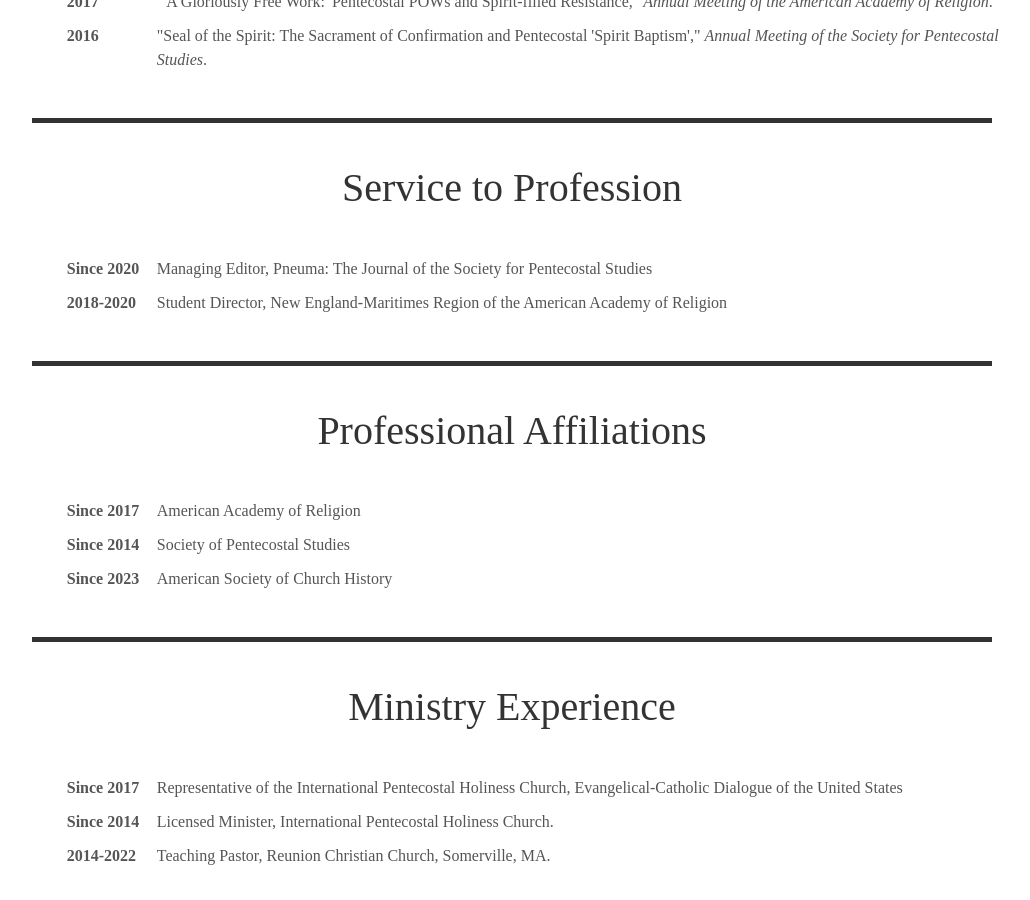
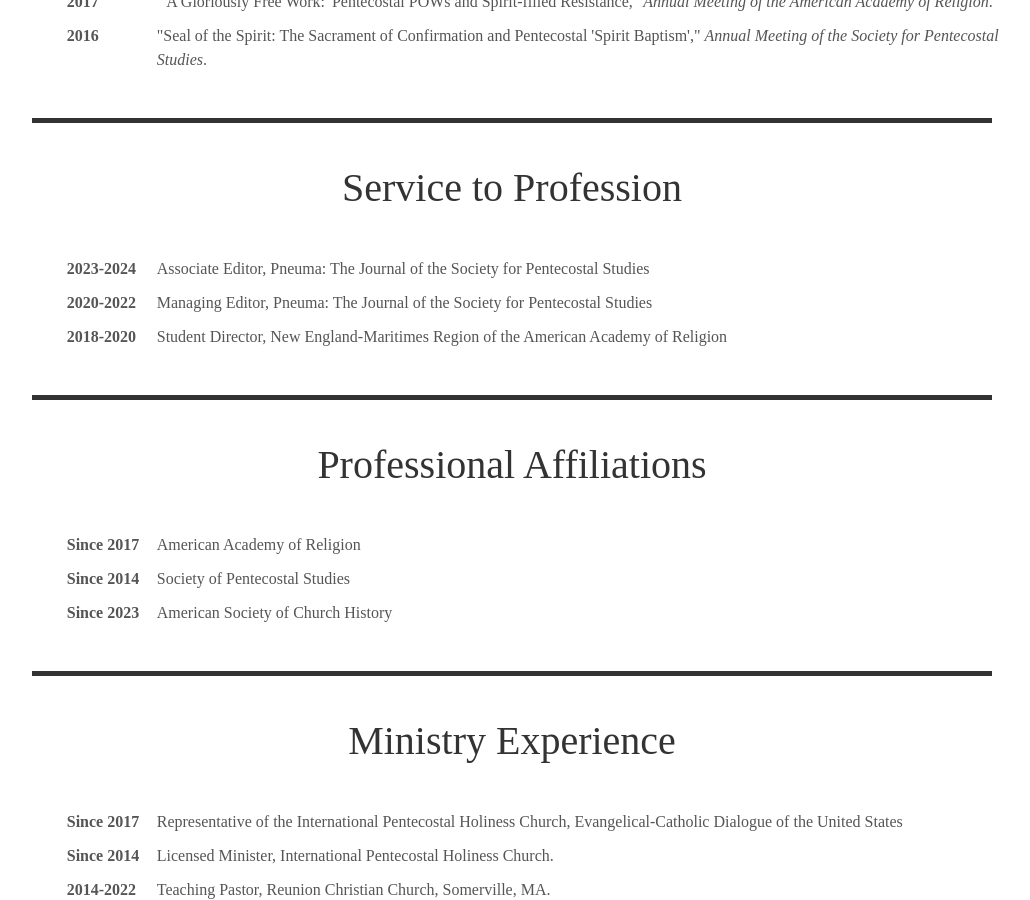
Before and after one commit to alex-mayfield/alex-mayfield.github.io, a Jekyll site: the page built from index.html, in a window 1280 px wide and 900 px high, scrolled down 6571 px. Shown: the whole window, without its empty margins (128-1158 px from the left). Built offline with Jekyll 4.4.1, drawn with Linux system fonts in a browser that asks for light colours; some web fonts are replaced.

Commit message:
Update service.yml

```diff
--- a/_data/service.yml
+++ b/_data/service.yml
@@ -1,5 +1,7 @@
 list:
+  - title: "Associate Editor, Pneuma: The Journal of the Society for Pentecostal Studies"
+    year: 2023-2024
   - title: "Managing Editor, Pneuma: The Journal of the Society for Pentecostal Studies"
-    year: Since 2020
+    year: 2020-2022
   - title: "Student Director, New England-Maritimes Region of the American Academy of Religion"
     year: 2018-2020
```
